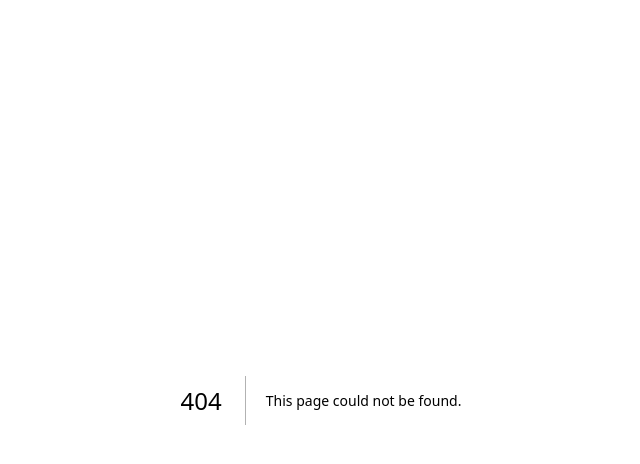
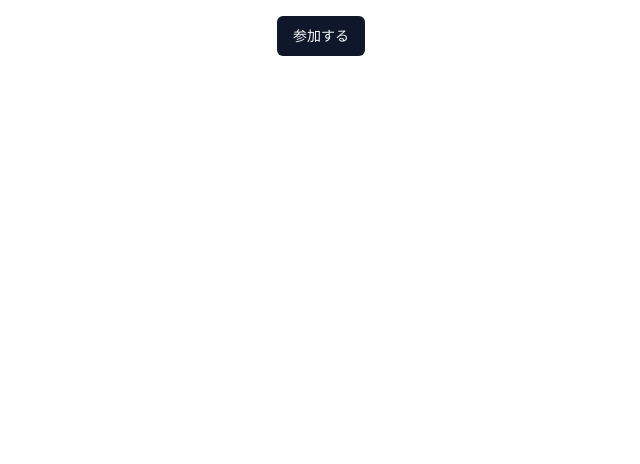
Before and after one commit to shouta0715/canal-night, a Next.js app: page /ripples in a window 1280 px wide. Before the commit this address had no page. Shown: the top 464 px of the page, without its empty margins (319-959 px from the left). Built offline with nearby package versions, Linux system fonts and the light colour scheme.

Commit message:
move: ripples and admin file

```diff
--- a/src/app/[app-name]/page.tsx
+++ b/src/app/ripples/page.tsx
@@ -2,8 +2,8 @@ import React from "react";
 import { registerActions } from "@/actions/register";
 import { Button } from "@/components/ui/button";
 
-export default function Page({ params }: { params: { "app-name": string } }) {
-  const action = registerActions.bind(null, params["app-name"]);
+export default function Page() {
+  const action = registerActions.bind(null, "ripples");
 
   return (
     <div className="container mx-auto p-4 text-center">
```
Also changed, not shown: src/app/admin/[app-name]/page.tsx (renamed from src/app/[app-name]/admin/page.tsx), src/app/ripples/[slug]/page.tsx (renamed from src/app/[app-name]/[slug]/page.tsx).
